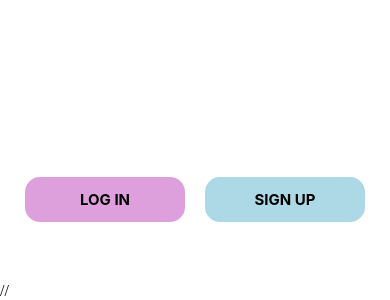
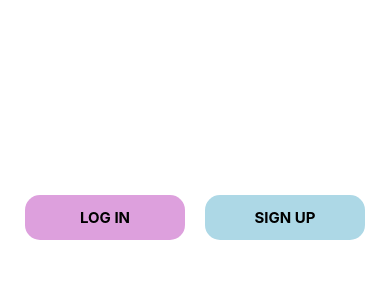
Before and after one commit to Chalidahazzahra/Chalidah-105841107321-LAB1, a React Native app: screen / in a window 390 px wide. Shown: the part 544-844 px from the top of the page. Built offline with nearby package versions, Linux system fonts and the light colour scheme.

Commit message:
Tugas 2 Chalidah azzahra

```diff
--- a/App.js
+++ b/App.js
@@ -59,7 +59,7 @@ const App = () => {
             <View style={{ flex: 1, justifyContent: 'center', alignItems: 'center', marginTop: 75}}>
                 <Image source={{ uri: 'koko1.png'}}
                 style={styles.Image}
-                />
+             />
             </View> */}
             <View style={{ flex:1, alignItems: 'center', justifyContent: 'flex-end', marginBottom: 50}}>
                 <View style={{ flexDirection: 'row', marginBottom: 10}}>
@@ -103,9 +103,13 @@ const App = () => {
                      {/* <Text style={styles.forgetPasswordText}>
                         coming soon
                     </Text> */}
+            </View>
+
     </View>
+    )
+}
 
-// </View>
+export default App
 
 //     );
 
@@ -128,8 +132,8 @@ const App = () => {
 //         fontSize: 20,
 //         textAlign: 'center',
 //         marginTop: 20,
-                )
+        //         )
 
-        }
+        // }
 
-export default App
+// export default App
```
